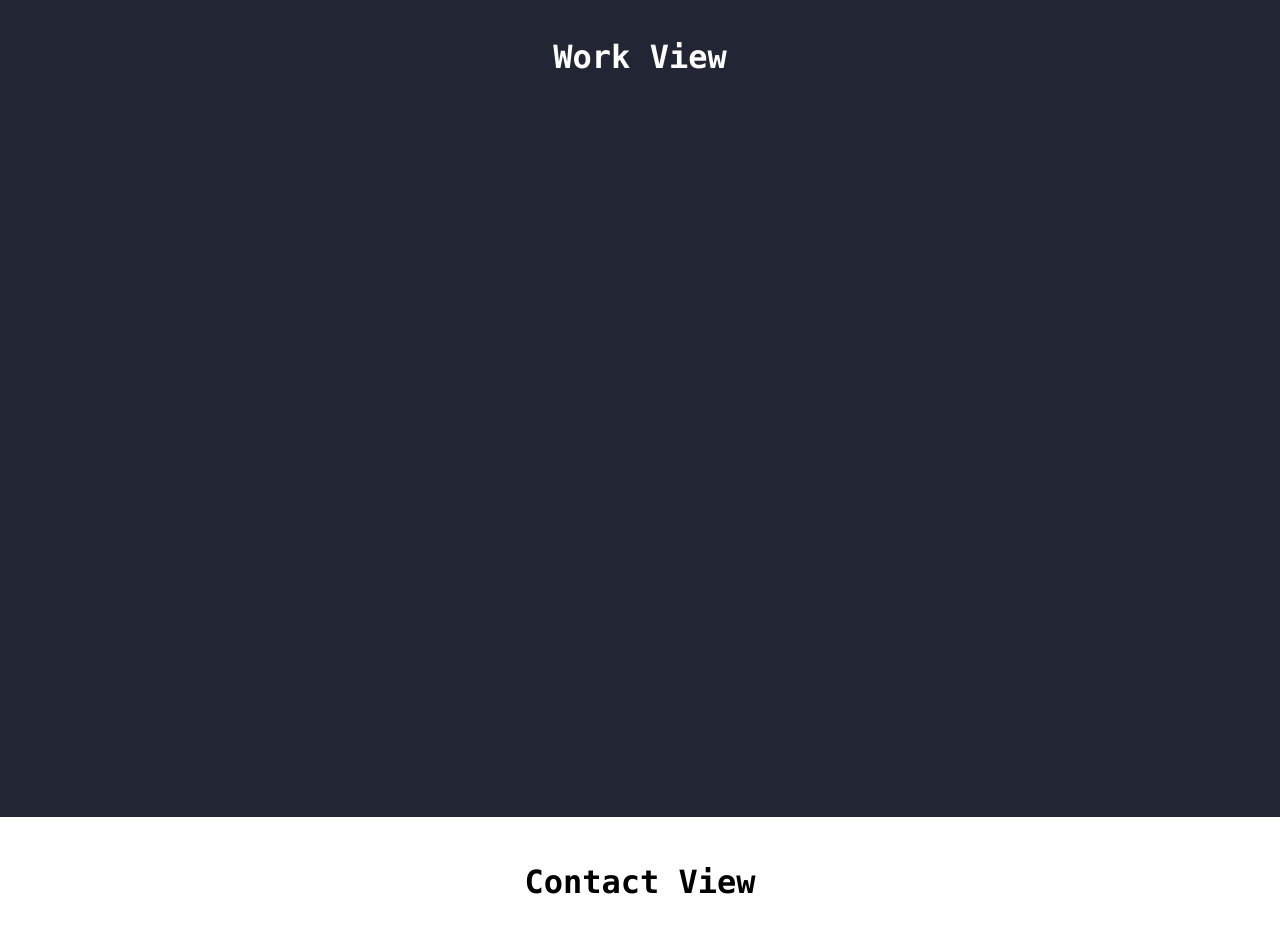
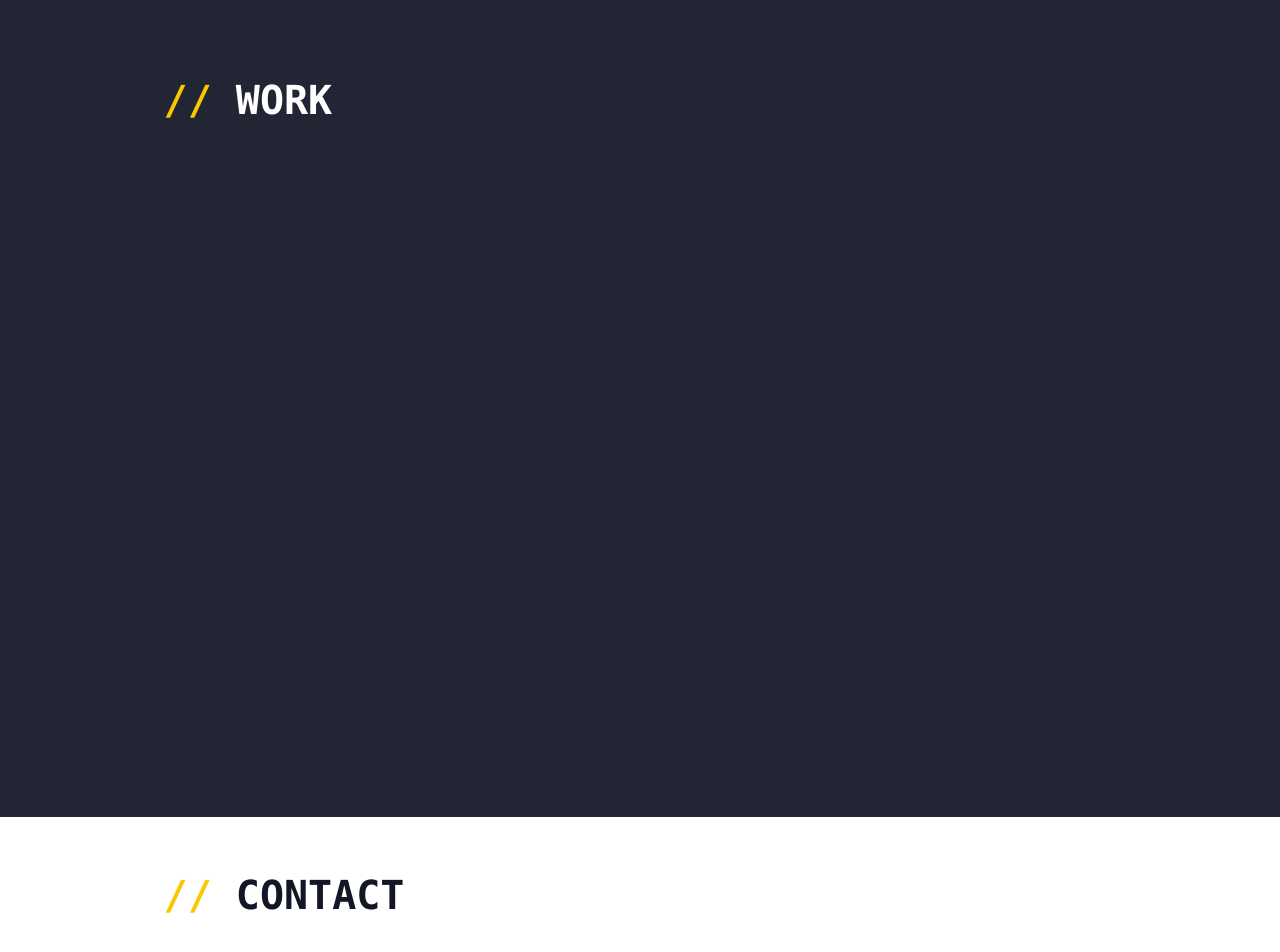
Before and after one commit to jameskenyon/Portfolio-Website, a React (Create React App) app in the folder site/: page / in a window 1280 px wide. Shown: the part 1623-2575 px from the top of the page. Built offline with nearby package versions, Linux system fonts and the light colour scheme.

Commit message:
Cleaned up the code and added titles to the work and contact sections.

```diff
--- a/site/src/views/AboutView.css
+++ b/site/src/views/AboutView.css
@@ -4,12 +4,6 @@
 
 .AboutView {
   color: black;
-}
-
-#AboutContainer {
-  height: auto;
-  overflow: hidden;
-  margin-bottom: 20px;
 }
 
 .intro {
--- a/site/src/views/AboutView.js
+++ b/site/src/views/AboutView.js
@@ -10,11 +10,11 @@ class AboutView extends React.Component {
     return (
       <div className="View AboutView">
 
-        <div className="ContainerView" id="AboutContainer">
+        <div className="ContainerView">
 
           <img src={profile_image} width="150px" height="150px" alt=" " />
 
-          <TitleView text="ABOUT" />
+          <TitleView text="ABOUT" color="blue" />
 
           <div className="intro">
             <p>
--- a/site/src/views/ContactView.css
+++ b/site/src/views/ContactView.css
@@ -7,3 +7,7 @@
   color: black;
   background-color: white;
 }
+
+#ContactContainer {
+  margin-top: 20px;
+}
--- a/site/src/views/ContactView.js
+++ b/site/src/views/ContactView.js
@@ -1,12 +1,20 @@
 import React from 'react';
+
 import './views.css';
 import './ContactView.css';
+import TitleView from './components/TitleView';
 
 class ContactView extends React.Component {
   render() {
     return (
       <div className="View ContactView">
-        <h1>Contact View</h1>
+
+        <div className="ContainerView" id="ContactContainer">
+
+          <TitleView text="CONTACT" color="blue" />
+
+        </div>
+
       </div>
     );
   }
--- a/site/src/views/WorkView.css
+++ b/site/src/views/WorkView.css
@@ -7,3 +7,7 @@
   color: white;
   background-color: #222534;
 }
+
+#WorkContainer {
+  margin-top: 50px;
+}
--- a/site/src/views/WorkView.js
+++ b/site/src/views/WorkView.js
@@ -1,12 +1,21 @@
 import React from 'react';
+
 import './views.css';
 import './WorkView.css';
+import './components/TitleView';
+import TitleView from './components/TitleView';
 
 class WorkView extends React.Component {
   render() {
     return (
       <div className="View WorkView">
-        <h1> Work View </h1>
+
+        <div className="ContainerView" id="WorkContainer">
+
+          <TitleView text="WORK" color="white" />
+
+        </div>
+
       </div>
     );
   }
--- a/site/src/views/components/TitleView.js
+++ b/site/src/views/components/TitleView.js
@@ -5,7 +5,7 @@ import './components.css';
 class TitleView extends React.Component {
   render() {
     return (
-      <div className="TitleView">
+      <div className="TitleView" id={this.props.color}>
         {this.props.text}
       </div>
     );
--- a/site/src/views/components/components.css
+++ b/site/src/views/components/components.css
@@ -23,9 +23,19 @@
 .TitleView {
   position: relative;
   font-size: 40px;
-  color: #121625;
   text-align: left;
 }
+
+/* Blue title default */
+#blue {
+  color: #121625;
+}
+
+/* white color */
+#white {
+  color: white;
+}
+
 .TitleView:before {
   color: #F8C800;
   content: "// ";
--- a/site/src/views/views.css
+++ b/site/src/views/views.css
@@ -1,5 +1,5 @@
 /*
-  View Defaults
+  View Defaults that are global to the app
 */
 * {
   font-weight: bold;
@@ -33,6 +33,9 @@ p {
   padding:10px;
   margin-left: 12%;
   margin-right: 12%;
+  height: auto;
+  overflow: hidden;
+  margin-bottom: 20px;
 }
 
 #close_bracket:after {
```
